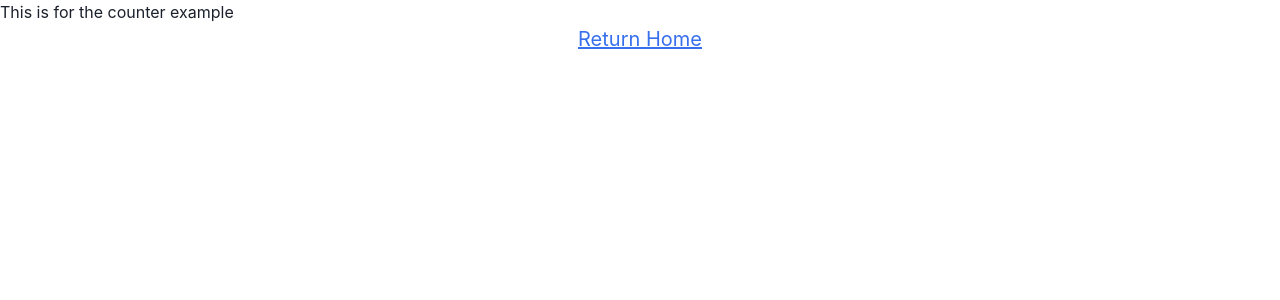
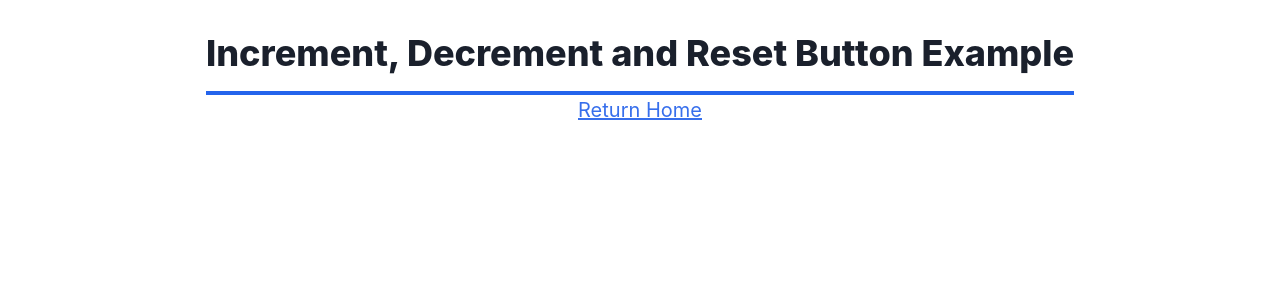
Before and after one commit to thisdot/starter.dev, a Next.js app in the folder starters/next-routing-chakra-ui/: page /counter-example in a window 1280 px wide. Shown: the top 300 px of the page. Built offline with nearby package versions, Linux system fonts and the light colour scheme.

Commit message:
refactor: header styles and counter example

```diff
--- a/starters/next-routing-chakra-ui/src/pages/counter-example/index.tsx
+++ b/starters/next-routing-chakra-ui/src/pages/counter-example/index.tsx
@@ -1,11 +1,17 @@
-import type { NextPage } from 'next';
-import Link from 'next/link';
-import { Center } from '@chakra-ui/react';
+import type { NextPage } from "next";
+import Link from "next/link";
+import { Center, Heading } from "@chakra-ui/react";
 
-const Counter: NextPage = () => {
+const CounterExample: NextPage = () => {
   return (
     <>
-      This is for the counter example
+      <Center>
+        <Heading as="h1" pb={4} borderBottom="4px solid #2464ec" mt={8}>
+          Increment, Decrement and Reset Button Example
+        </Heading>
+      </Center>
+
+      <div className="">{/*counter goes here*/}</div>
       <Center fontSize="xl" textDecoration="underline" color="#376fec">
         <Link href="/">Return Home</Link>
       </Center>
@@ -13,4 +19,4 @@ const Counter: NextPage = () => {
   );
 };
 
-export default Counter;
+export default CounterExample;
```
Also changed, not shown: starters/next-routing-chakra-ui/src/pages/fetch-example/[[...slug]].tsx (+10 -8 lines), starters/next-routing-chakra-ui/src/pages/index.tsx (+36 -10 lines).
